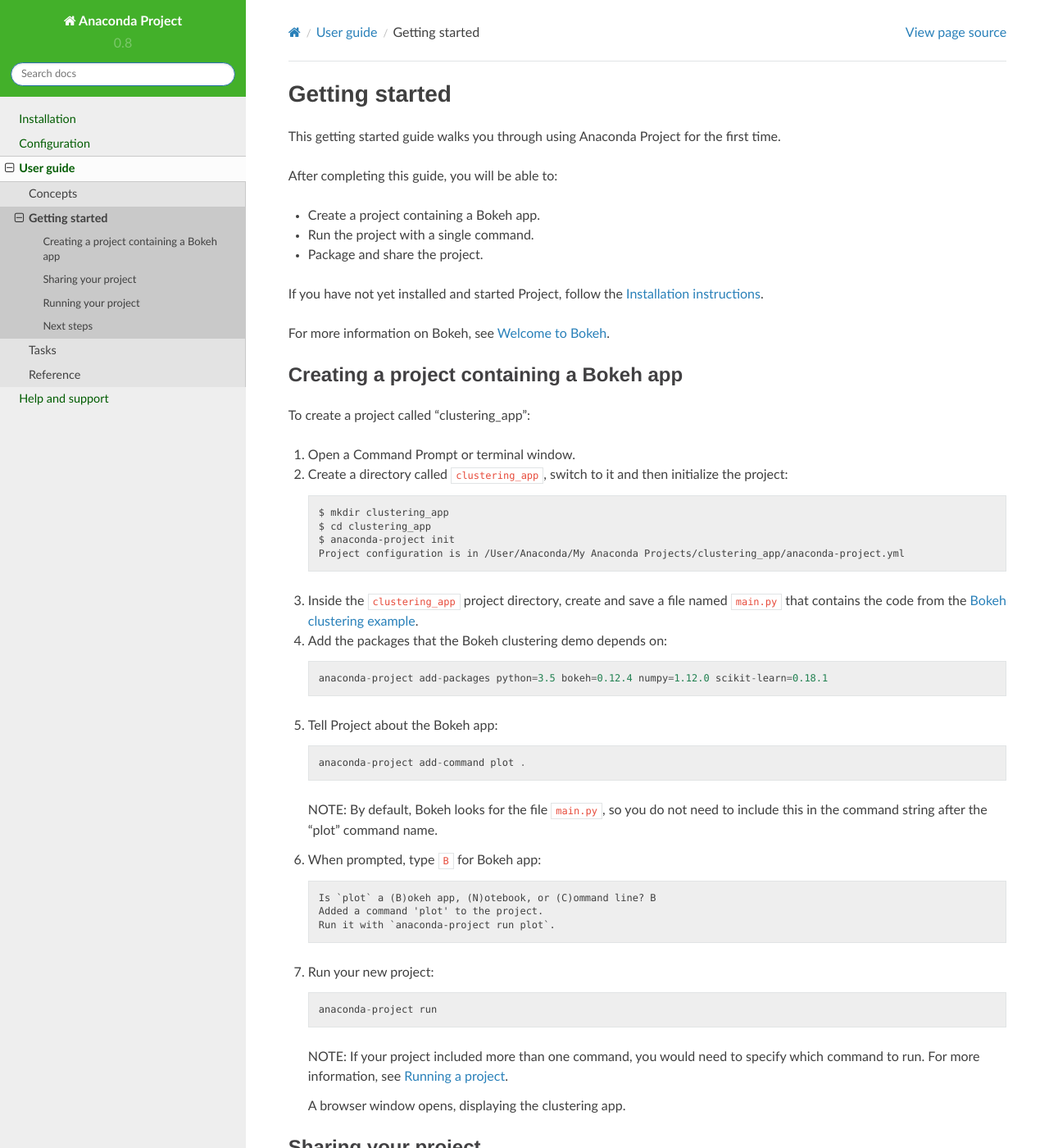
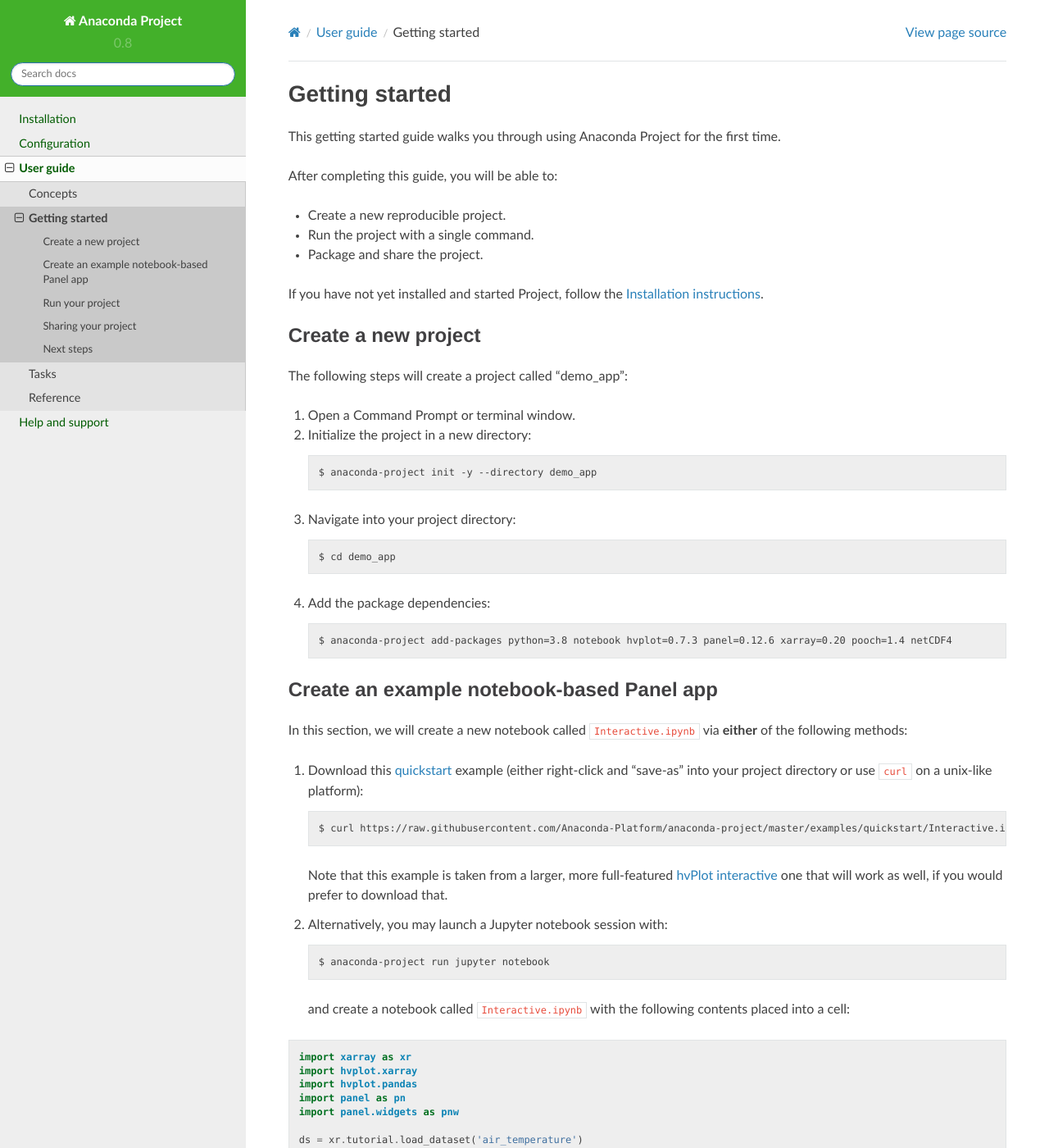
Before and after one commit to anaconda/anaconda-project, a Sphinx documentation site: the page built from docs/source/user-guide/getting-started.rst, in a window 1280 px wide and 1400 px high. Shown: the whole window at 82% size. Built offline with Sphinx 7.4.7 and the Read the Docs theme 2.0.0, drawn with Linux system fonts in a browser that asks for light colours; some of the changed text lies outside the part shown.

Commit message:
Update getting started guide

```diff
--- a/docs/source/user-guide/getting-started.rst
+++ b/docs/source/user-guide/getting-started.rst
@@ -7,65 +7,98 @@
 
 After completing this guide, you will be able to:
 
-* Create a project containing a Bokeh app.
+* Create a new reproducible project.
 * Run the project with a single command.
 * Package and share the project.
 
 If you have not yet installed and started Project,
 follow the :doc:`Installation instructions <../install>`.
 
-For more information on Bokeh, see `Welcome to Bokeh
-<http://bokeh.pydata.org/en/latest/>`_.
 
+Create a new project
+====================
 
-Creating a project containing a Bokeh app
-===========================================
-
-To create a project called "clustering_app":
+The following steps will create a project called "demo_app":
 
 #. Open a Command Prompt or terminal window.
 
-#. Create a directory called ``clustering_app``, switch to it
-   and then initialize the project::
+#. Initialize the project in a new directory::
 
-     $ mkdir clustering_app
-     $ cd clustering_app
-     $ anaconda-project init
-     Project configuration is in /User/Anaconda/My Anaconda Projects/clustering_app/anaconda-project.yml
+     $ anaconda-project init -y --directory demo_app
 
-#. Inside the ``clustering_app`` project directory, create and
-   save a file named ``main.py`` that contains the code from the
-   `Bokeh clustering example
-   <https://raw.githubusercontent.com/bokeh/bokeh/master/examples/app/clustering/main.py>`_.
+#. Navigate into your project directory::
 
-#. Add the packages that the Bokeh clustering demo depends on::
+     $ cd demo_app
 
-     anaconda-project add-packages python=3.5 bokeh=0.12.4 numpy=1.12.0 scikit-learn=0.18.1
+#. Add the package dependencies::
 
-#. Tell Project about the Bokeh app::
+     $ anaconda-project add-packages python=3.8 notebook hvplot=0.7.3 panel=0.12.6 xarray=0.20 pooch=1.4 netCDF4
 
-     anaconda-project add-command plot .
+Create an example notebook-based Panel app
+==========================================
 
-   NOTE: By default, Bokeh looks for the file ``main.py``, so you
-   do not need to include this in the command string after the
-   "plot" command name.
+In this section, we will create a new notebook called
+``Interactive.ipynb`` via **either** of the following methods:
 
-#. When prompted, type ``B`` for Bokeh app::
+#. Download this `quickstart`_ example (either right-click and "save-as"
+   into your project directory or use ``curl`` on a unix-like platform)::
 
-     Is `plot` a (B)okeh app, (N)otebook, or (C)ommand line? B
-     Added a command 'plot' to the project.
-     Run it with `anaconda-project run plot`.
+    $ curl https://raw.githubusercontent.com/Anaconda-Platform/anaconda-project/master/examples/quickstart/Interactive.ipynb -o Interactive.ipynb
+
+   Note that this example is taken from a larger, more full-featured
+   `hvPlot interactive`_ one that will work as well, if you would prefer
+   to download that.
+
+#. Alternatively, you may launch a Jupyter notebook session with::
+
+    $ anaconda-project run jupyter notebook
+
+   and create a notebook called ``Interactive.ipynb`` with the following contents placed into a cell:
+
+.. code-block:: python
+
+    import xarray as xr
+    import hvplot.xarray
+    import hvplot.pandas
+    import panel as pn
+    import panel.widgets as pnw
+
+    ds = xr.tutorial.load_dataset('air_temperature')
+    diff = ds.air.interactive.sel(time=pnw.DiscreteSlider) - ds.air.mean('time')
+    kind = pnw.Select(options=['contourf', 'contour', 'image'], value='image')
+    interactive = diff.hvplot(cmap='RdBu_r', clim=(-20, 20), kind=kind)
+
+    pn.Column(
+        pn.Row(
+            pn.panel("https://hvplot.holoviz.org/assets/hvplot-wm.png", width=100),
+            pn.Spacer(width=20),
+            pn.Column(
+                pn.panel("## Select a time and type of plot", width=400),
+                interactive.widgets()
+            ),
+            pn.panel("https://panel.holoviz.org/_static/logo_stacked.png", width=100)
+        ),
+        interactive.panel()
+    ).servable()
+
+
+.. _hvPlot interactive: https://raw.githubusercontent.com/holoviz/hvplot/master/examples/user_guide/Interactive.ipynb
+.. _quickstart: https://raw.githubusercontent.com/Anaconda-Platform/anaconda-project/master/examples/quickstart/Interactive.ipynb
+
+Run your project
+================
+
+#. Register a new command to launch the notebook as a `Panel`_ app::
+
+     $ anaconda-project add-command --type unix dashboard "panel serve Interactive.ipynb"
+
+.. _Panel: https://panel.holoviz.org
 
 #. Run your new project::
 
-     anaconda-project run
+     $ anaconda-project run
 
-   NOTE: If your project included more than one command, you
-   would need to specify which command to run. For more
-   information, see :doc:`tasks/run-project`.
-
-   A browser window opens, displaying the clustering app.
-
+   You should now be able to view your application at http://localhost:5006/Interactive
 
 Sharing your project
 ====================
@@ -74,23 +107,20 @@
 
 #. Archive the project::
 
-     anaconda-project archive clustering.zip
+     $ anaconda-project archive interactive.zip
 
 #. Send the archive file to your colleague.
 
 You can also share a project by uploading it to Anaconda Cloud.
 For more information, see :doc:`tasks/share-project`.
 
-
-Running your project
-====================
-
 Anyone with Project---your colleague or someone who downloads
 your project from Cloud---can run your project by unzipping the
 project archive file and then running a single command, without
 having to do any setup::
 
-     anaconda-project run
+     $ anaconda-project unarchive interactive.zip
+     $ anaconda-project run
 
 NOTE: If your project contained more than one command, the person
 using your project would need to specify which command to run.
```
